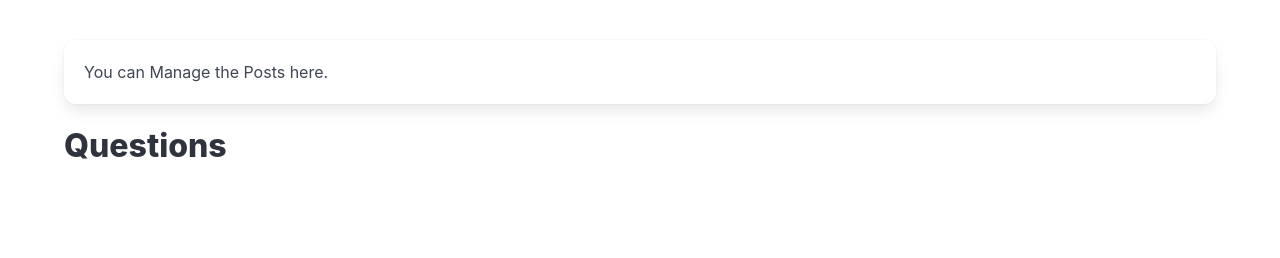
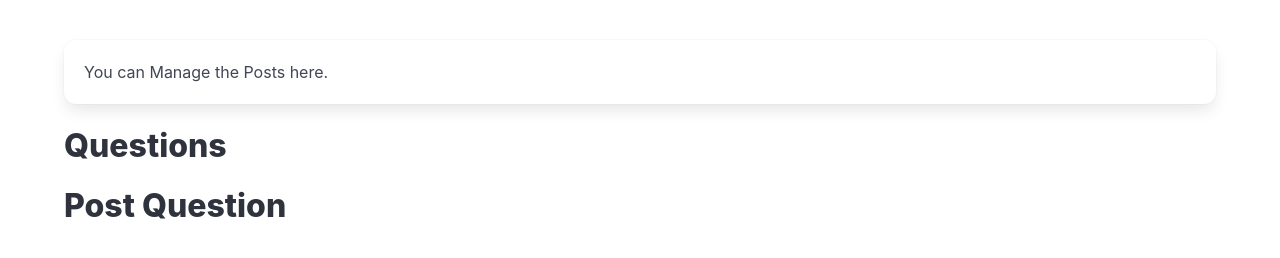
Before and after one commit to cnhdavid/Vogerl, a website with bundled scripts: page public/admin.html in a window 1280 px wide. Shown: the part 64-322 px from the top of the page. Built offline with nearby package versions, Linux system fonts and the light colour scheme; no server answers.

Commit message:
HTML checker admin.html

```diff
--- a/public/admin.html
+++ b/public/admin.html
@@ -53,14 +53,11 @@
                             <span>You can Manage the Posts here.</span>
                         </div>
                         <div id="postsDisplay">
-
                             <div class="columns">
                                 <h2 class="title column" id="questionTitle">Questions</h2>
-
                             </div>
                             <section id="postQuestion">
-
-
+                                <h2 class="title">Post Question</h2>
                             </section>
                             <div id="postsContainer"></div>
                         </div>
@@ -110,8 +107,6 @@
                             <button class="modal-close is-large" aria-label="close"></button>
                           </div>
                     </div>
-
-
                 </div>
             </div>
         </section>
```
